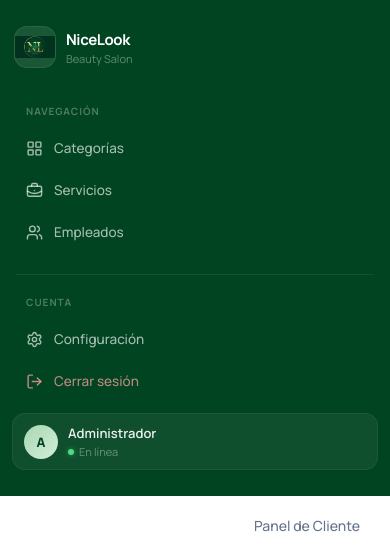
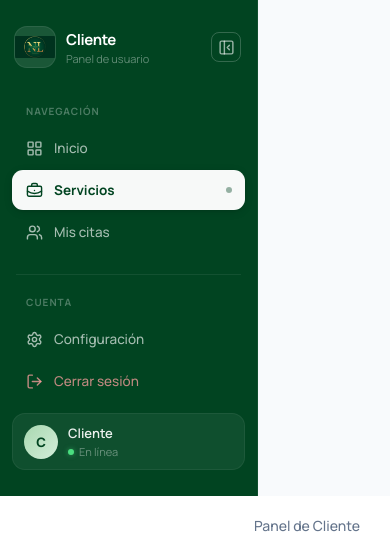
Before and after one commit to sebrivdeveloper-design/Peluqueria-Nicelook, a Vue app in the folder frontend/: page /cliente/servicios in a window 390 px wide. Shown: the top 546 px of the page. Built offline with nearby package versions, Linux system fonts and the light colour scheme; no server answers.

Commit message:
Frontend y backend funcional

```diff
--- a/frontend/src/components/Sidebar.vue
+++ b/frontend/src/components/Sidebar.vue
@@ -1,50 +1,103 @@
 <template>
-  <aside class="sidebar">
+  <aside :class="['sidebar', { collapsed: isCollapsed }]">
 
     <!-- ═══ BRAND ═══ -->
     <div class="sidebar-brand">
       <div class="brand-logo">
         <img src="../assets/NICELOOK LOGO SLIDE BAR.png" alt="NiceLook" />
       </div>
-      <div class="brand-text">
-        <span class="brand-name">NiceLook</span>
-        <span class="brand-tagline">Beauty Salon</span>
+      <transition name="fade">
+        <div v-if="!isCollapsed" class="brand-text">
+          <span class="brand-name">{{ roleConfig.title }}</span>
+          <span class="brand-tagline">{{ roleConfig.subtitle }}</span>
         </div>
+      </transition>
+      <button class="collapse-btn" @click="toggleSidebar">
+        <PanelLeftClose v-if="!isCollapsed" :size="17" />
+        <PanelLeftOpen v-else :size="17" />
+      </button>
     </div>
 
     <!-- ═══ MAIN NAV ═══ -->
     <nav class="nav-section">
-      <span class="section-label">Navegación</span>
+      <span v-if="!isCollapsed" class="section-label">Navegación</span>
 
-      <button
-        class="nav-item"
-        :class="{ active: isActive('/admin/categorias') }"
-        @click="goTo('/admin/categorias')"
-      >
+      <!-- ADMIN -->
+      <template v-if="rol === 'ADMIN'">
+        <button class="nav-item" :class="{ active: isActive('/admin/categorias') }" @click="goTo('/admin/categorias')">
           <span class="nav-icon"><LayoutGrid :size="17" /></span>
-        <span class="nav-text">Categorías</span>
-        <span v-if="isActive('/admin/categorias')" class="active-pill"></span>
+          <transition name="fade"><span v-if="!isCollapsed" class="nav-text">Categorías</span></transition>
+          <span v-if="isActive('/admin/categorias') && !isCollapsed" class="active-pill"></span>
         </button>
+        <button class="nav-item" :class="{ active: isActive('/admin/servicios') }" @click="goTo('/admin/servicios')">
+          <span class="nav-icon"><BriefcaseBusiness :size="17" /></span>
+          <transition name="fade"><span v-if="!isCollapsed" class="nav-text">Servicios</span></transition>
+          <span v-if="isActive('/admin/servicios') && !isCollapsed" class="active-pill"></span>
+        </button>
+        <button class="nav-item" :class="{ active: isActive('/admin/empleados') }" @click="goTo('/admin/empleados')">
+          <span class="nav-icon"><Users :size="17" /></span>
+          <transition name="fade"><span v-if="!isCollapsed" class="nav-text">Empleados</span></transition>
+          <span v-if="isActive('/admin/empleados') && !isCollapsed" class="active-pill"></span>
+        </button>
+      </template>
 
-      <button
-        class="nav-item"
-        :class="{ active: isActive('/admin/servicios') }"
-        @click="goTo('/admin/servicios')"
-      >
+      <!-- CLIENTE -->
+      <template v-else-if="rol === 'CLIENTE'">
+        <button class="nav-item" :class="{ active: isActive('/') }" @click="goTo('/')">
+          <span class="nav-icon"><LayoutGrid :size="17" /></span>
+          <transition name="fade"><span v-if="!isCollapsed" class="nav-text">Inicio</span></transition>
+          <span v-if="isActive('/') && !isCollapsed" class="active-pill"></span>
+        </button>
+        <button class="nav-item" :class="{ active: isActive('/cliente/servicios') }" @click="goTo('/cliente/servicios')">
           <span class="nav-icon"><BriefcaseBusiness :size="17" /></span>
-        <span class="nav-text">Servicios</span>
-        <span v-if="isActive('/admin/servicios')" class="active-pill"></span>
+          <transition name="fade"><span v-if="!isCollapsed" class="nav-text">Servicios</span></transition>
+          <span v-if="isActive('/cliente/servicios') && !isCollapsed" class="active-pill"></span>
         </button>
+        <button class="nav-item" :class="{ active: isActive('/cliente/mis-citas') }" @click="goTo('/cliente/mis-citas')">
+          <span class="nav-icon"><Users :size="17" /></span>
+          <transition name="fade"><span v-if="!isCollapsed" class="nav-text">Mis citas</span></transition>
+          <span v-if="isActive('/cliente/mis-citas') && !isCollapsed" class="active-pill"></span>
+        </button>
+      </template>
 
-      <button
-        class="nav-item"
-        :class="{ active: isActive('/admin/empleados') }"
-        @click="goTo('/admin/empleados')"
-      >
+      <!-- EMPLEADO -->
+      <template v-else-if="rol === 'EMPLEADO'">
+        <button class="nav-item" :class="{ active: isActive('/empleado/agenda') }" @click="goTo('/empleado/agenda')">
+          <span class="nav-icon"><LayoutGrid :size="17" /></span>
+          <transition name="fade"><span v-if="!isCollapsed" class="nav-text">Agenda</span></transition>
+          <span v-if="isActive('/empleado/agenda') && !isCollapsed" class="active-pill"></span>
+        </button>
+        <button class="nav-item" :class="{ active: isActive('/empleado/turnos') }" @click="goTo('/empleado/turnos')">
           <span class="nav-icon"><Users :size="17" /></span>
-        <span class="nav-text">Empleados</span>
-        <span v-if="isActive('/admin/empleados')" class="active-pill"></span>
+          <transition name="fade"><span v-if="!isCollapsed" class="nav-text">Turnos</span></transition>
+          <span v-if="isActive('/empleado/turnos') && !isCollapsed" class="active-pill"></span>
         </button>
+        <button class="nav-item" :class="{ active: isActive('/empleado/servicios') }" @click="goTo('/empleado/servicios')">
+          <span class="nav-icon"><BriefcaseBusiness :size="17" /></span>
+          <transition name="fade"><span v-if="!isCollapsed" class="nav-text">Servicios</span></transition>
+          <span v-if="isActive('/empleado/servicios') && !isCollapsed" class="active-pill"></span>
+        </button>
+      </template>
+
+      <!-- RECEPCIONISTA -->
+      <template v-else-if="rol === 'RECEPCIONISTA'">
+        <button class="nav-item" :class="{ active: isActive('/recepcionista/clientes') }" @click="goTo('/recepcionista/clientes')">
+          <span class="nav-icon"><Users :size="17" /></span>
+          <transition name="fade"><span v-if="!isCollapsed" class="nav-text">Clientes</span></transition>
+          <span v-if="isActive('/recepcionista/clientes') && !isCollapsed" class="active-pill"></span>
+        </button>
+        <button class="nav-item" :class="{ active: isActive('/recepcionista/agenda') }" @click="goTo('/recepcionista/agenda')">
+          <span class="nav-icon"><LayoutGrid :size="17" /></span>
+          <transition name="fade"><span v-if="!isCollapsed" class="nav-text">Agenda</span></transition>
+          <span v-if="isActive('/recepcionista/agenda') && !isCollapsed" class="active-pill"></span>
+        </button>
+        <button class="nav-item" :class="{ active: isActive('/recepcionista/base-diaria') }" @click="goTo('/recepcionista/base-diaria')">
+          <span class="nav-icon"><BriefcaseBusiness :size="17" /></span>
+          <transition name="fade"><span v-if="!isCollapsed" class="nav-text">Base diaria</span></transition>
+          <span v-if="isActive('/recepcionista/base-diaria') && !isCollapsed" class="active-pill"></span>
+        </button>
+      </template>
+
     </nav>
 
     <!-- ═══ SPACER ═══ -->
@@ -55,28 +108,30 @@
 
       <div class="footer-divider"></div>
 
-      <span class="section-label">Cuenta</span>
+      <span v-if="!isCollapsed" class="section-label">Cuenta</span>
 
       <button class="nav-item">
         <span class="nav-icon"><Settings :size="17" /></span>
-        <span class="nav-text">Configuración</span>
+        <transition name="fade"><span v-if="!isCollapsed" class="nav-text">Configuración</span></transition>
       </button>
 
       <button class="nav-item logout-item" @click="cerrarSesion">
         <span class="nav-icon"><LogOut :size="17" /></span>
-        <span class="nav-text">Cerrar sesión</span>
+        <transition name="fade"><span v-if="!isCollapsed" class="nav-text">Cerrar sesión</span></transition>
       </button>
 
       <!-- PROFILE -->
       <div class="profile-card">
-        <div class="profile-avatar">A</div>
-        <div class="profile-info">
-          <span class="profile-name">Administrador</span>
+        <div class="profile-avatar">{{ roleConfig.avatar }}</div>
+        <transition name="fade">
+          <div v-if="!isCollapsed" class="profile-info">
+            <span class="profile-name">{{ roleConfig.title }}</span>
             <span class="profile-status">
               <span class="status-dot"></span>
               En línea
             </span>
           </div>
+        </transition>
       </div>
 
     </div>
@@ -90,36 +145,78 @@ import {
   BriefcaseBusiness,
   Users,
   Settings,
-  LogOut
+  LogOut,
+  PanelLeftClose,
+  PanelLeftOpen
 } from 'lucide-vue-next'
 
 export default {
+  name: 'Sidebar',
 
-  name: 'Sidebar',
+  props: {
+    rol: {
+      type: String,
+      default: 'CLIENTE'
+    }
+  },
 
   components: {
     LayoutGrid,
     BriefcaseBusiness,
     Users,
     Settings,
-    LogOut
+    LogOut,
+    PanelLeftClose,
+    PanelLeftOpen
+  },
+
+  data() {
+    return {
+      isCollapsed: false
+    }
+  },
+
+  computed: {
+    isLogged() {
+      return !!localStorage.getItem('token')
+    },
+    roleConfig() {
+      const roles = {
+        ADMIN:         { title: 'Administrador', subtitle: 'Panel de gestión',   avatar: 'A' },
+        CLIENTE:       { title: 'Cliente',        subtitle: 'Panel de usuario',   avatar: 'C' },
+        EMPLEADO:      { title: 'Estilista',       subtitle: 'Panel de agenda',    avatar: 'E' },
+        RECEPCIONISTA: { title: 'Recepción',       subtitle: 'Panel operativo',    avatar: 'R' }
+      }
+      return roles[this.rol] || roles.CLIENTE
+    }
   },
 
   methods: {
-
     goTo(route) {
       this.$router.push(route)
+      if (window.innerWidth <= 768) this.isCollapsed = true
     },
-
     isActive(route) {
       return this.$route.path === route
     },
-
+    toggleSidebar() {
+      this.isCollapsed = !this.isCollapsed
+    },
+    handleResize() {
+      if (window.innerWidth <= 768) this.isCollapsed = true
+    },
     cerrarSesion() {
       localStorage.removeItem('token')
       localStorage.removeItem('rol')
       this.$router.replace('/')
     }
+  },
+
+  mounted() {
+    window.addEventListener('resize', this.handleResize)
+  },
+  beforeUnmount() {
+    window.removeEventListener('resize', this.handleResize)
   }
 }
 </script>
@@ -143,6 +240,13 @@ export default {
   overflow-y: auto;
   flex-shrink: 0;
   z-index: 100;
+  transition: width 0.28s ease, padding 0.28s ease;
+  border-right: 1px solid rgba(255, 255, 255, 0.06);
+}
+
+.sidebar.collapsed {
+  width: 72px;
+  padding: 22px 8px 26px;
 }
 
 /* ═══════════════════════════════
@@ -155,6 +259,11 @@ export default {
   gap: 10px;
   padding: 4px 4px 4px 2px;
   margin-bottom: 30px;
+}
+
+.sidebar.collapsed .sidebar-brand {
+  flex-direction: column;
+  gap: 10px;
 }
 
 .brand-logo {
@@ -179,6 +288,8 @@ export default {
 .brand-text {
   display: flex;
   flex-direction: column;
+  flex: 1;
+  min-width: 0;
 }
 
 .brand-name {
@@ -186,6 +297,9 @@ export default {
   font-size: 15px;
   font-weight: 700;
   letter-spacing: -0.4px;
+  white-space: nowrap;
+  overflow: hidden;
+  text-overflow: ellipsis;
 }
 
 .brand-tagline {
@@ -193,6 +307,26 @@ export default {
   font-size: 11px;
   font-weight: 400;
   margin-top: 1px;
+}
+
+.collapse-btn {
+  width: 30px;
+  height: 30px;
+  flex-shrink: 0;
+  border: 1px solid rgba(255, 255, 255, 0.2);
+  border-radius: 8px;
+  background: transparent;
+  color: rgba(255, 255, 255, 0.6);
+  display: flex;
+  align-items: center;
+  justify-content: center;
+  cursor: pointer;
+  transition: all 0.18s ease;
+}
+
+.collapse-btn:hover {
+  background: rgba(255, 255, 255, 0.1);
+  color: #ffffff;
 }
 
 /* ═══════════════════════════════
@@ -235,6 +369,12 @@ export default {
   text-align: left;
 }
 
+.sidebar.collapsed .nav-item {
+  justify-content: center;
+  padding: 11px;
+  gap: 0;
+}
+
 .nav-item:hover {
   background: rgba(255, 255, 255, 0.08);
   color: rgba(255, 255, 255, 0.95);
@@ -260,6 +400,8 @@ export default {
 
 .nav-text {
   flex: 1;
+  white-space: nowrap;
+  overflow: hidden;
 }
 
 .active-pill {
@@ -322,6 +464,11 @@ export default {
   transition: background 0.18s ease;
 }
 
+.sidebar.collapsed .profile-card {
+  justify-content: center;
+  padding: 10px;
+}
+
 .profile-card:hover {
   background: rgba(255, 255, 255, 0.09);
 }
@@ -374,4 +521,31 @@ export default {
   box-shadow: 0 0 5px rgba(74, 222, 128, 0.5);
 }
 
+/* ═══════════════════════════════
+   TRANSITIONS
+═══════════════════════════════ */
+
+.fade-enter-active,
+.fade-leave-active {
+  transition: opacity 0.18s ease;
+}
+
+.fade-enter-from,
+.fade-leave-to {
+  opacity: 0;
+}
+
+/* ═══════════════════════════════
+   RESPONSIVE
+═══════════════════════════════ */
+
+@media (max-width: 768px) {
+  .sidebar {
+    width: 72px;
+  }
+  .sidebar:not(.collapsed) {
+    width: 258px;
+  }
+}
+
 </style>
--- a/frontend/src/layouts/AdminLayout.vue
+++ b/frontend/src/layouts/AdminLayout.vue
@@ -2,7 +2,8 @@
   <div class="admin-layout">
 
     <!-- SIDEBAR -->
-    <Sidebar />
+    <!-- DESPUÉS -->
+    <Sidebar rol="ADMIN" />
 
     <!-- MAIN -->
     <div class="admin-main">
```
Lines whose indentation alone changed are shown as unchanged.
